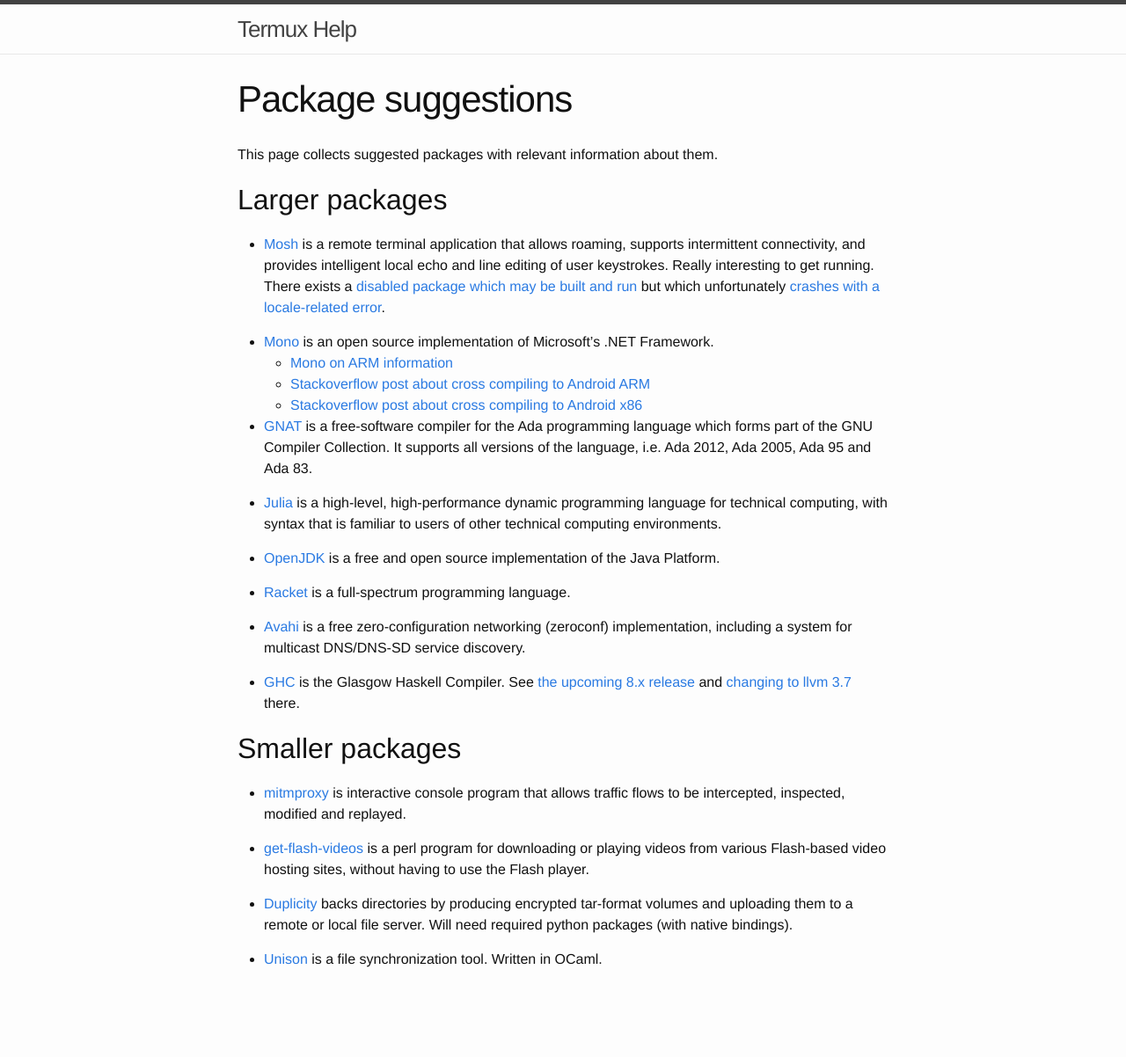
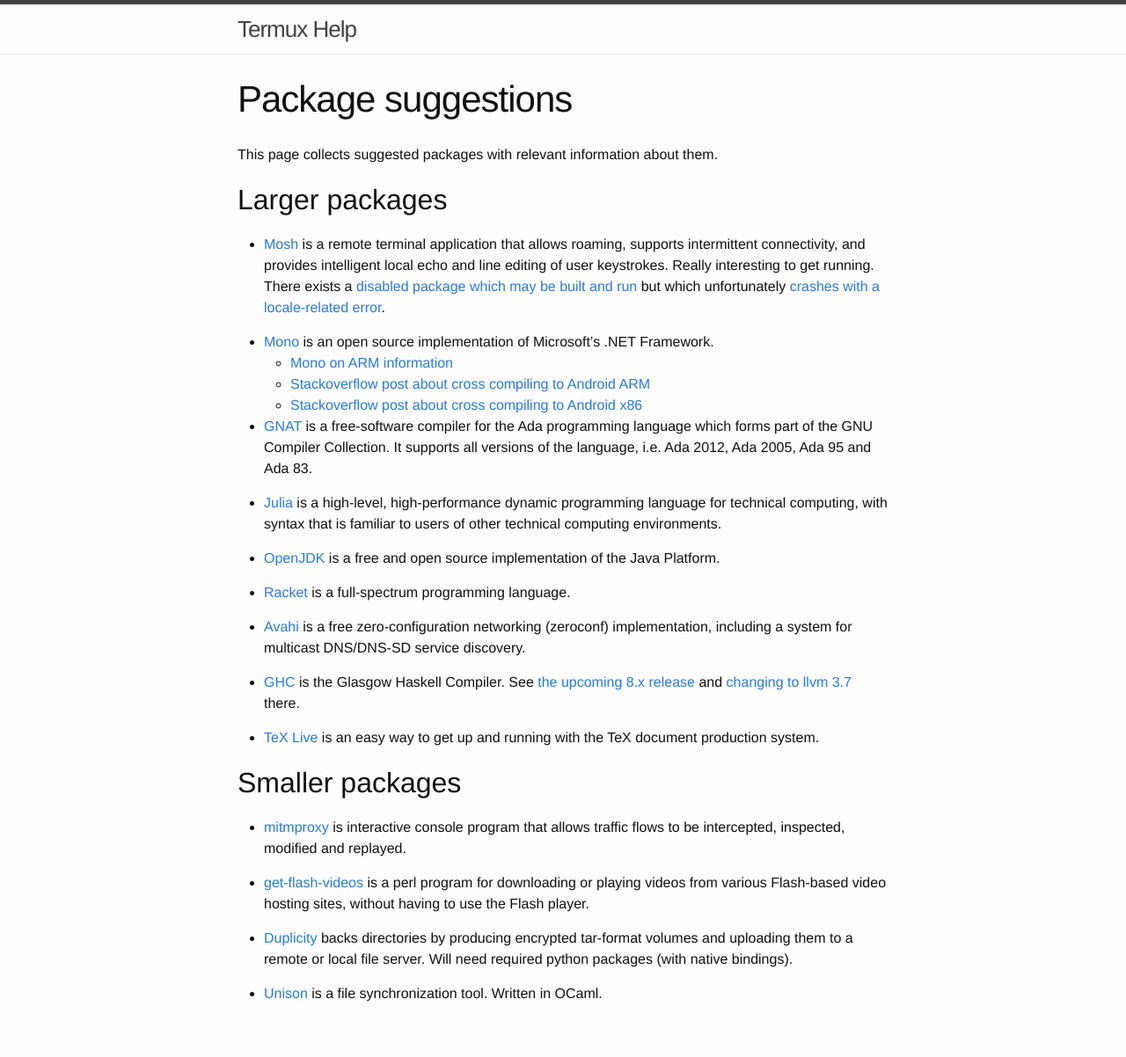
Before and after one commit to termux/termux.github.io, a Jekyll site: the page built from package-suggestions.md, in a window 1280 px wide. Shown: the whole page at 88% size. Built offline with Jekyll 4.4.1, drawn with Linux system fonts in a browser that asks for light colours; before the commit the page ends 1163 px from its top, so only the background shows below that.

Commit message:
Add texlive package suggestion

```diff
--- a/package-suggestions.md
+++ b/package-suggestions.md
@@ -28,6 +28,8 @@
 
 - [GHC](https://www.haskell.org/ghc/) is the Glasgow Haskell Compiler. See [the upcoming 8.x release](https://ghc.haskell.org/trac/ghc/wiki/Status/GHC-8.0.1) and [changing to llvm 3.7](https://ghc.haskell.org/trac/ghc/ticket/10953) there.
 
+- [TeX Live](http://tug.org/texlive/) is an easy way to get up and running with the TeX document production system.
+
 Smaller packages
 ----------------
 
```
